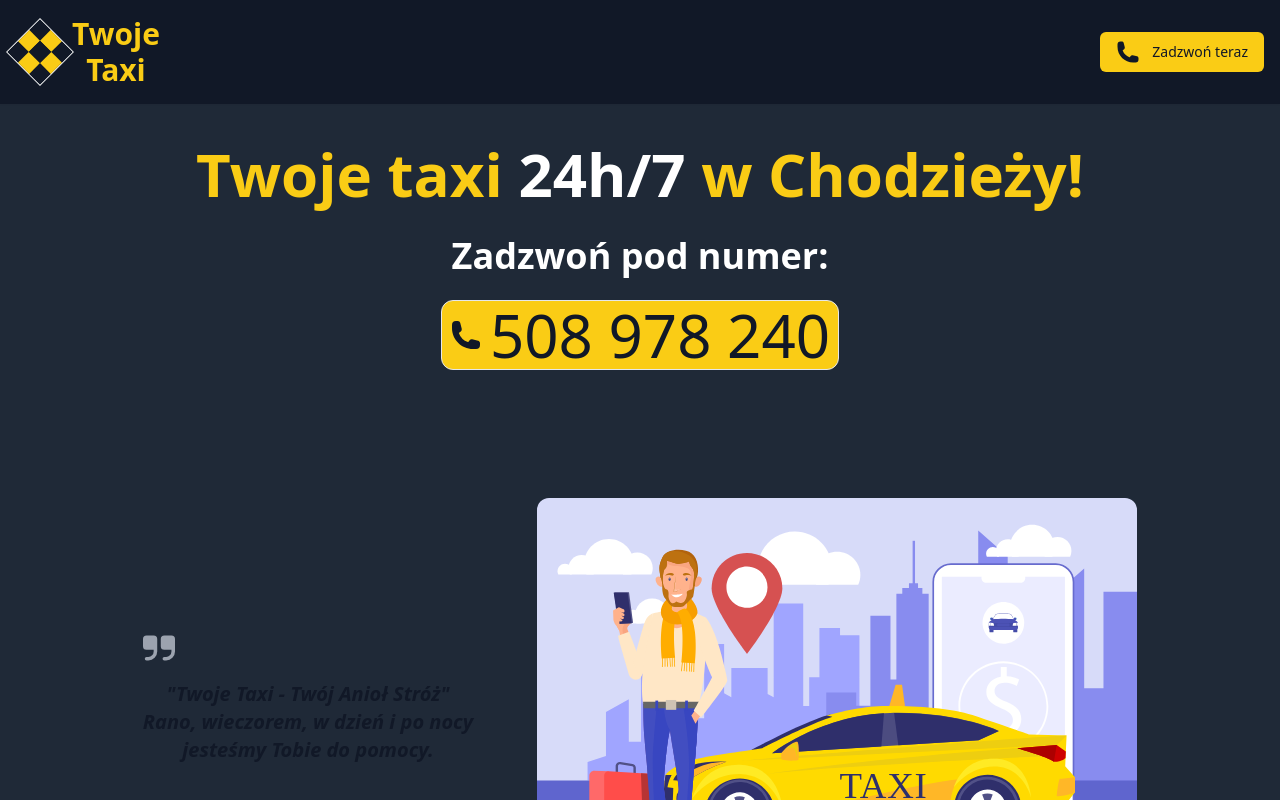
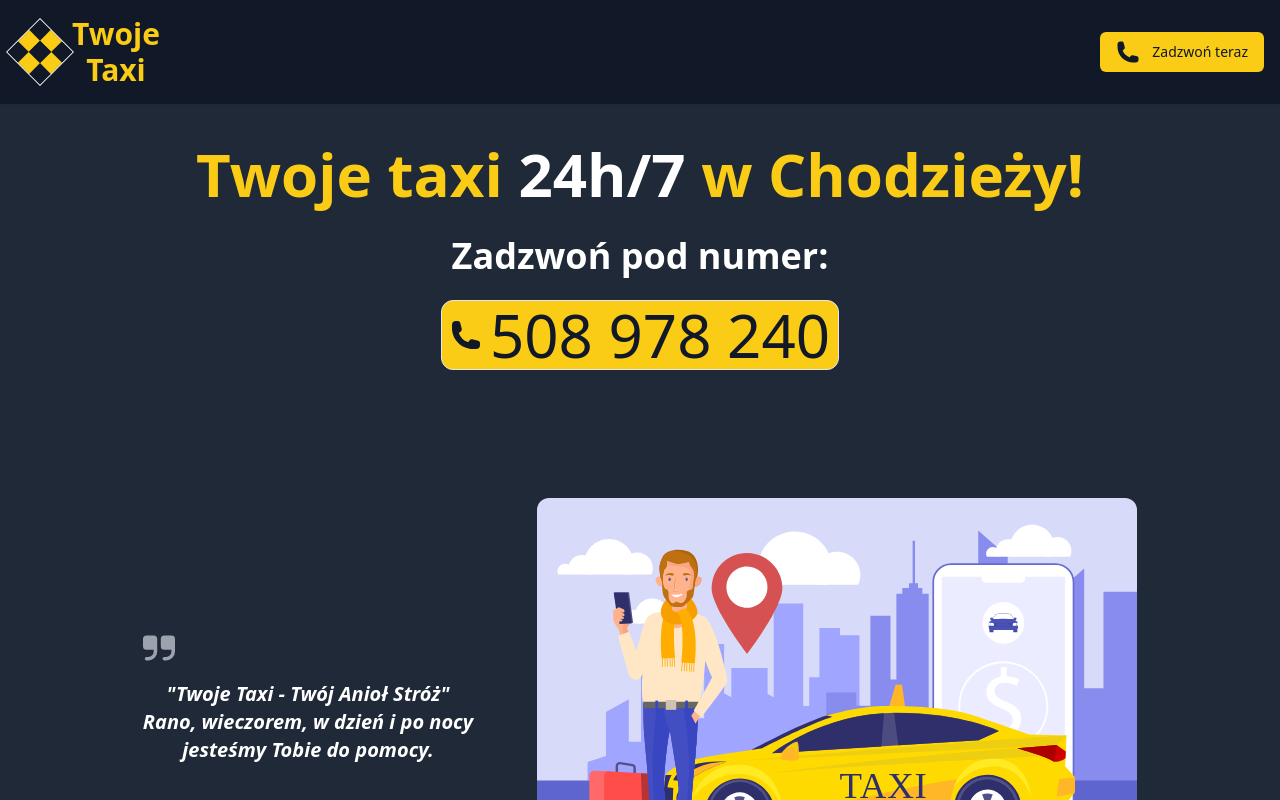
Before and after one commit to SaluSL/twoje-taxi, a Nuxt app: page / in a window 1280 px wide. Shown: the top 800 px of the page. Built offline with nearby package versions, Linux system fonts and the light colour scheme.

Commit message:
Fix unreadable blockquote on light system theme

```diff
--- a/components/brand/Hero.vue
+++ b/components/brand/Hero.vue
@@ -27,9 +27,7 @@
       <div
         class="flex flex-wrap gap-16 mt-16 md:mt-32 items-center justify-center px-4"
       >
-        <blockquote
-          class="text-xl italic font-semibold text-gray-900 dark:text-white"
-        >
+        <blockquote class="text-xl italic font-semibold text-white">
           <svg
             class="w-8 h-8 text-gray-400 dark:text-gray-600 mb-4"
             aria-hidden="true"
```
